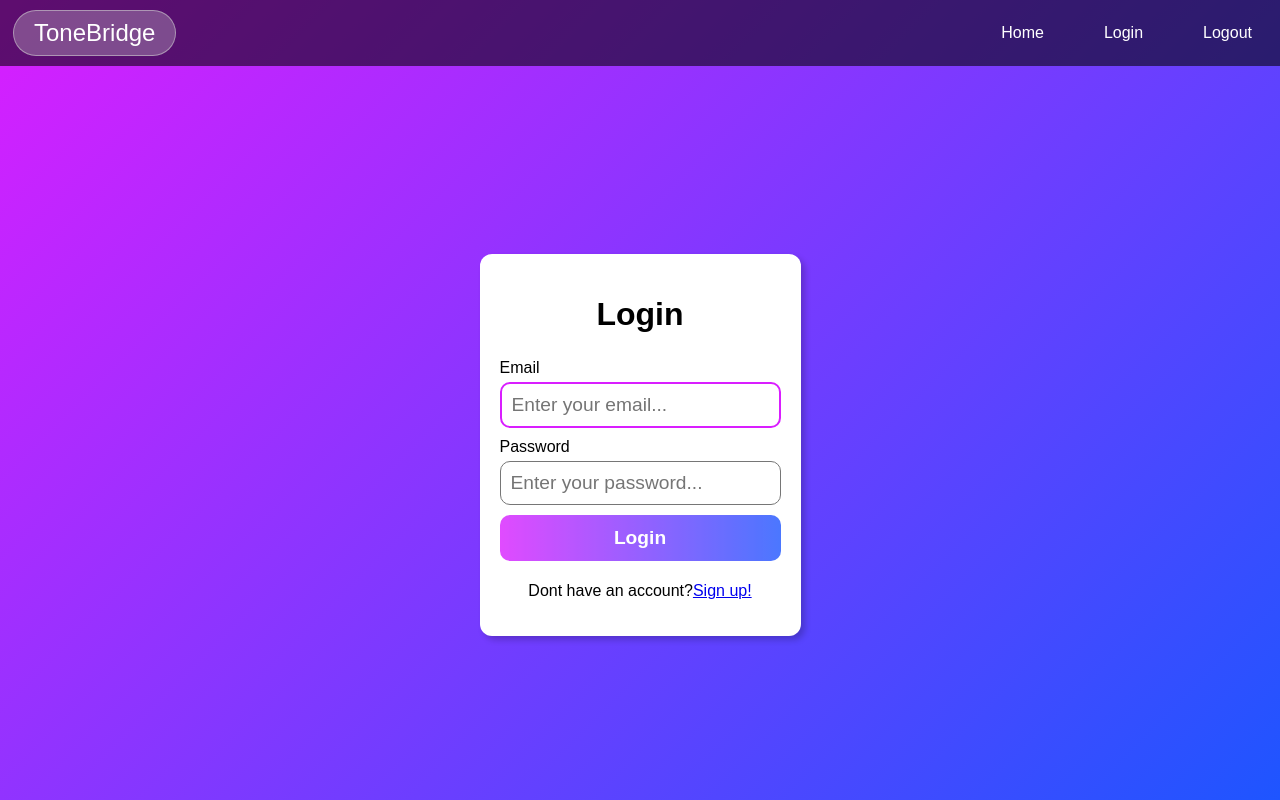
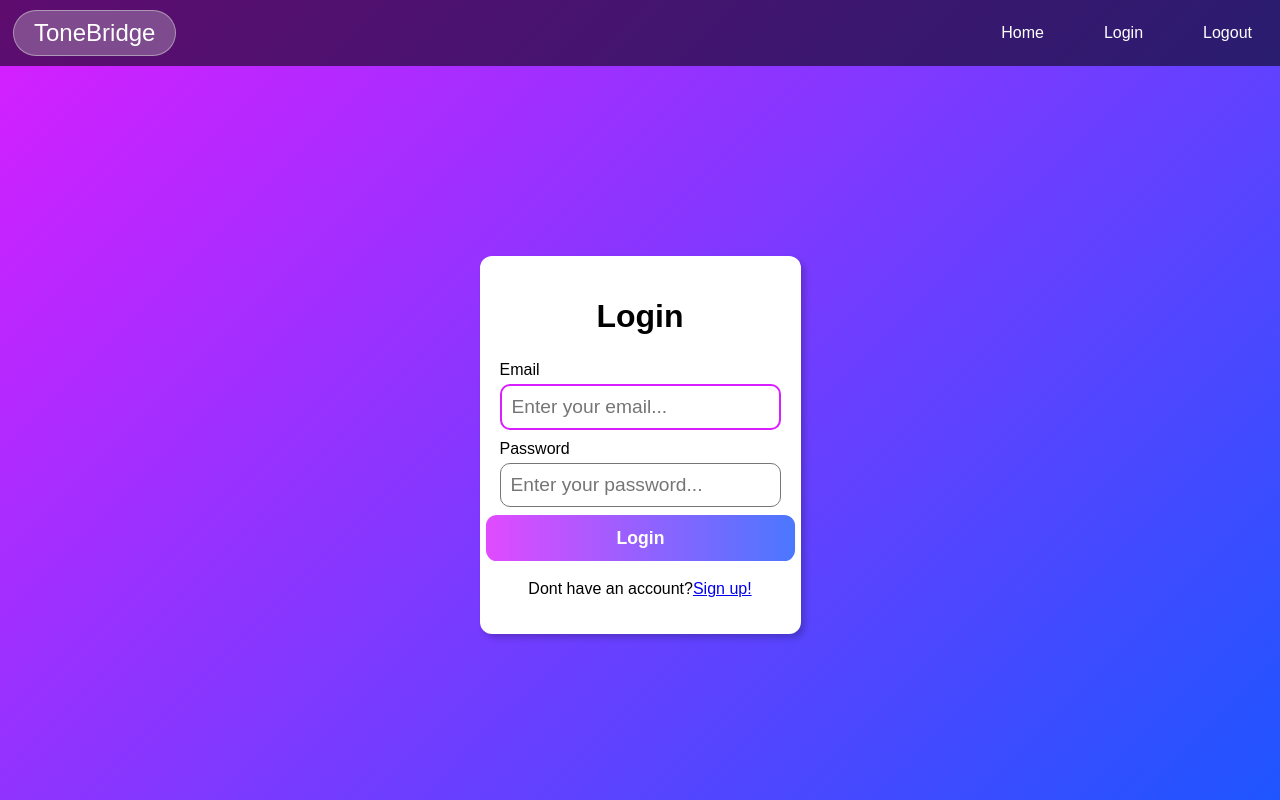
Before and after one commit to Ashish130605/tone-bridge, a React app in the folder frontend/: page /login in a window 1280 px wide. In both pictures the pointer is over the button "Login". Built offline with nearby package versions, Linux system fonts and the light colour scheme; no server answers; the HTML template or start-up script is replaced by a standard one.

Commit message:
refactor(ui): change hover funtionality
use transfrom property instead of font-size

```diff
--- a/frontend/src/components/Button.module.css
+++ b/frontend/src/components/Button.module.css
@@ -11,7 +11,7 @@
 }
 .button:hover{
     opacity: 0.8;
-    font-size: 1.2rem;
+    transform: scale(1.1);
 
 }
 .button:disabled{
```
